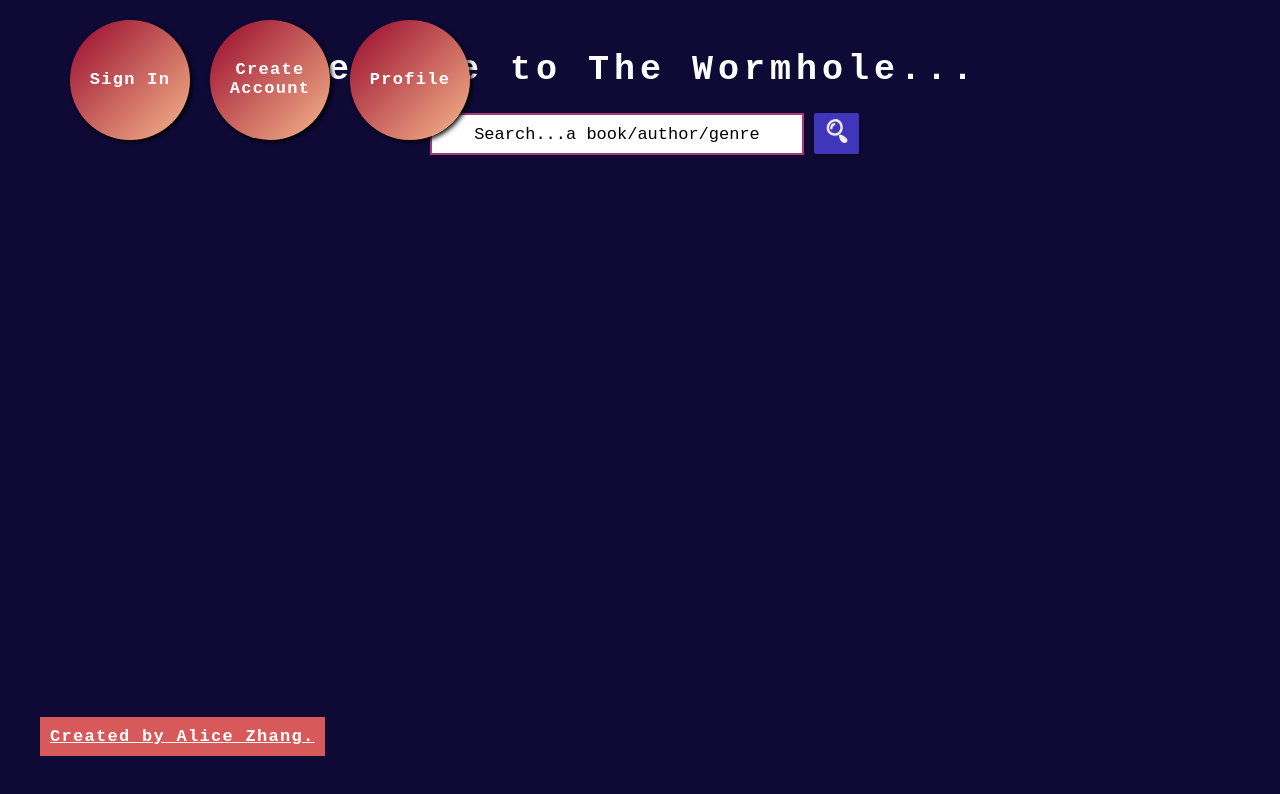
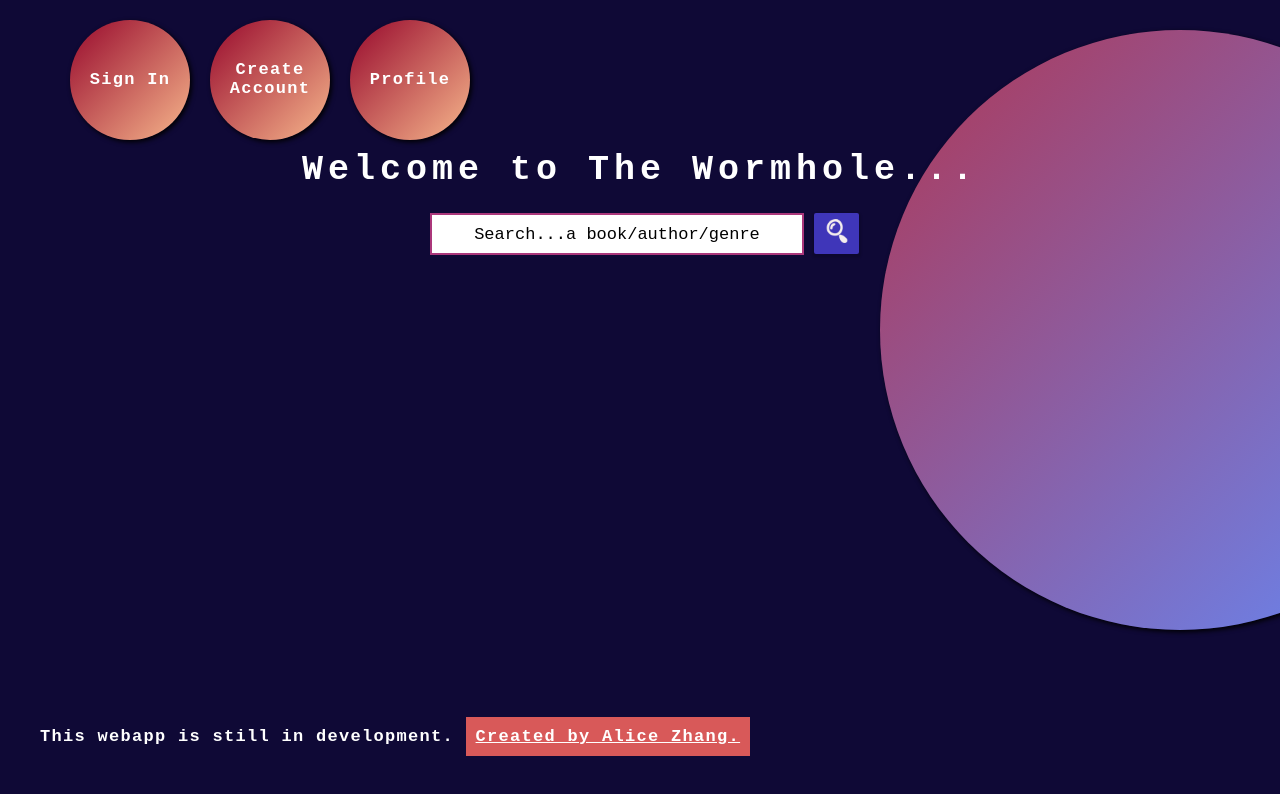
Before and after one commit to azhhng/the-wormhole, a React (Create React App) app in the folder client/: page / in a window 1280 px wide. Shown: the top 794 px of the page. Built offline with nearby package versions, Linux system fonts and the light colour scheme; a web font is replaced by a local one.

Commit message:
added development note

```diff
--- a/client/src/components/Footer/Footer.js
+++ b/client/src/components/Footer/Footer.js
@@ -4,7 +4,7 @@ import './Footer.css'
 function Footer() {
     return (
         <div className="footer-container">
-            <h3><a href="https://alicez.herokuapp.com/">Created by Alice Zhang.</a></h3>
+            <h3>This webapp is still in development. <a href="https://alicez.herokuapp.com/">Created by Alice Zhang.</a></h3>
         </div>
     )
 }
--- a/client/src/components/Header/Header.css
+++ b/client/src/components/Header/Header.css
@@ -2,7 +2,7 @@
 
   .header {
     margin-right: 40px;
-    margin-top: 50px;
+    margin-top: 150px;
     transition: 0.3s;
     min-height: 70px;
     margin-bottom: 80px;
--- a/client/src/components/HomePage/HomePage.js
+++ b/client/src/components/HomePage/HomePage.js
@@ -8,7 +8,7 @@ const HomePage = () => {
 
     return (
         <div className="homepage-container">
-            {/* <div className="planet"></div> */}
+            <div className="planet"></div>
         </div>
     );
 }
```
Also changed, not shown: 10 other files (tests, documents, lock files or other folders).
